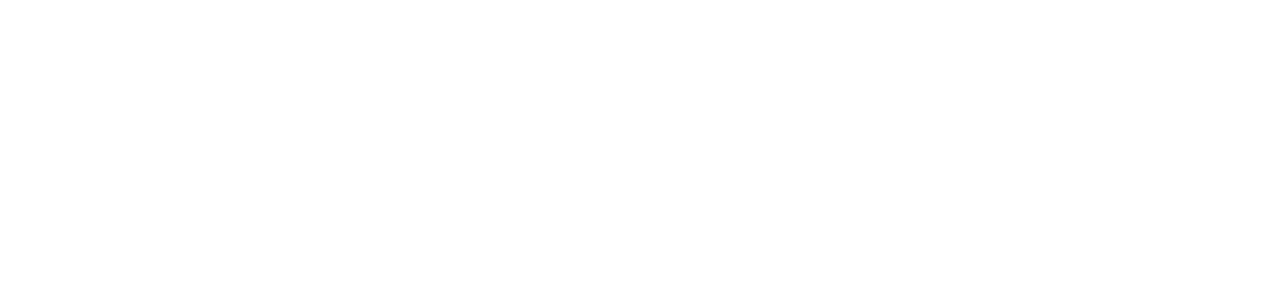
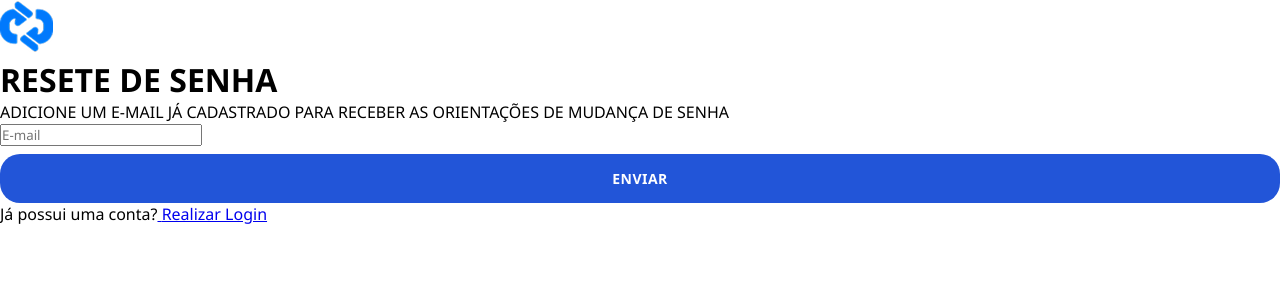
Before and after one commit to mateus-gondev/Gestao_Inteligente, a React (Vite) app: page /esqueci in a window 1280 px wide. Before the commit this address had no page. Shown: the top 300 px of the page. Built offline with nearby package versions, Linux system fonts and the light colour scheme.

Commit message:
Criação da pagina esqueci senha

```diff
--- a/src/App.jsx
+++ b/src/App.jsx
@@ -2,12 +2,14 @@
 import { Routes, Route } from 'react-router-dom'
 import Login from './pages/Auth/login.jsx'
 import Cadastro from './pages/Auth/cadastro.jsx'
+import Esqueci from './pages/Auth/esquecisenha.jsx'
 
 function App(){
     return(
         <Routes>
             <Route path="/" element={<Login />} />
             <Route path="/cadastro" element={<Cadastro />} />
+            <Route path="/esqueci" element={<Esqueci />} />
         </Routes>
     )
 }
--- a/src/pages/Auth/esquecisenha.jsx
+++ b/src/pages/Auth/esquecisenha.jsx
@@ -0,0 +1,63 @@
+import { useState } from "react";
+import { Link, useLocation } from "react-router-dom";
+
+import logoReseti from "../../assets/imgs/LogoReseti.png";
+
+function Esqueci(){
+    const location = useLocation();
+    const [email, setEmail] = useState("");
+
+    const enterClass =
+        location.state?.from === "/esqueci"
+        ? "auth-enter-from-left"
+        : "auth-enter-initial";
+
+    function handleSubmit(e) {
+        e.preventDefault();
+        console.log({ email });
+    }
+
+    return (
+        <div className={`esqueci-container ${enterClass}`}>
+            <main className="esqueci-form-wrapper">
+                <header className="esqueci-header">
+                    <div className="esqueci-logo">
+                        <img src={logoReseti} alt="Logo Reseti" />
+                        <h1>RESETE DE SENHA</h1>
+                    </div>
+                    <p className="esqueci-subtitle">
+                        ADICIONE UM E-MAIL JÁ CADASTRADO PARA RECEBER  AS ORIENTAÇÕES DE MUDANÇA DE SENHA
+                    </p>
+                </header>
+
+                <form className="esqueci-form" onSubmit={handleSubmit}>
+                    <input
+                        type="email"
+                        placeholder="E-mail"
+                        value={email}
+                        onChange={(e) => setEmail(e.target.value)}
+                        autoComplete="email"
+                        required
+                    />
+
+                    <button
+                        type="submit"
+                        className="btn-entrar">
+                        Enviar
+                    </button>
+                </form>
+
+                <p className="esqueci-footer">
+                    Já possui uma conta?
+                    <Link to="/" state={{ from: location.pathname }}>
+                    {" "}
+                    Realizar Login
+                    </Link>
+                </p>
+            </main>
+        </div>
+    );
+
+}
+
+export default Esqueci;
--- a/src/pages/Auth/login.jsx
+++ b/src/pages/Auth/login.jsx
@@ -82,7 +82,7 @@
               Lembre-me
             </label>
 
-            <a href="#" className="forgot-password">
+            <a href="/esqueci" className="forgot-password">
               Esqueci minha senha
             </a>
           </div>
```
Also changed, not shown: 1 other file (tests, documents, lock files or other folders).
